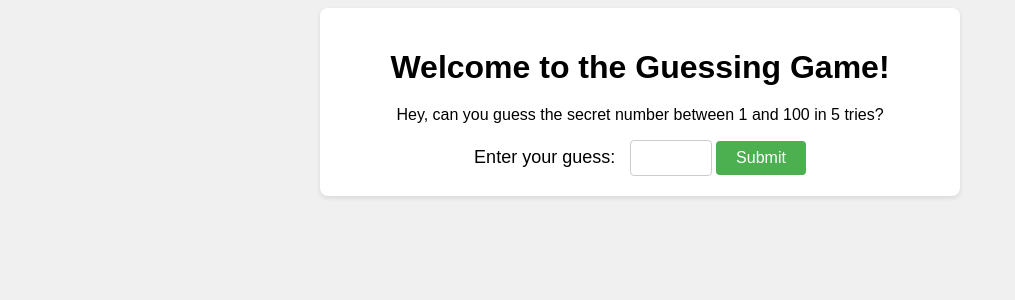
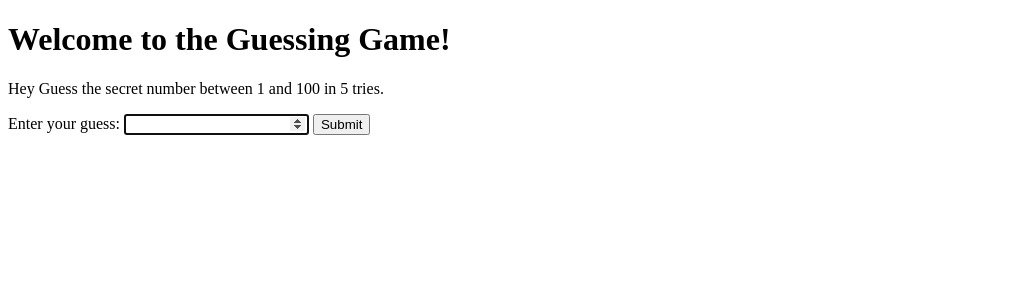
Before and after one commit to tripathimanoj/guess-no, a Flask app: page / in a window 1280 px wide. Shown: the top 300 px of the page, without its empty margins (0-1015 px from the left). Run offline with Flask 3, Linux system fonts and the light colour scheme.

Commit message:
js updated

```diff
--- a/templates/index.html
+++ b/templates/index.html
@@ -4,67 +4,20 @@
     <meta charset="UTF-8">
     <meta name="viewport" content="width=device-width, initial-scale=1.0">
     <title>Guessing Game</title>
-    <style>
-        body {
-            font-family: Arial, sans-serif;
-            background-color: #f0f0f0;
+    <script>
+        // JavaScript function to focus on the input box
+        function focusInput() {
+            document.getElementById('guess').focus();
         }
-        .container {
-            max-width: 600px;
-            margin: 0 auto;
-            padding: 20px;
-            background-color: #fff;
-            border-radius: 8px;
-            box-shadow: 0 2px 5px rgba(0,0,0,0.1);
-        }
-        h1 {
-            text-align: center;
-            margin-bottom: 20px;
-        }
-        form {
-            text-align: center;
-        }
-        label {
-            font-size: 18px;
-            margin-right: 10px;
-        }
-        input[type="number"] {
-            padding: 8px;
-            font-size: 16px;
-            border-radius: 4px;
-            border: 1px solid #ccc;
-        }
-        input[type="submit"] {
-            padding: 8px 20px;
-            font-size: 16px;
-            background-color: #4caf50;
-            color: #fff;
-            border: none;
-            border-radius: 4px;
-            cursor: pointer;
-        }
-        p {
-            text-align: center;
-            margin-top: 20px;
-            font-size: 16px;
-        }
-    </style>
+    </script>
 </head>
-<body>
-    <div class="container">
-        <h1>Welcome to the Guessing Game!</h1>
-        {% if message %}
-            <p>{{ message }}</p>
-        {% endif %}
-        <p>Hey, can you guess the secret number between 1 and 100 in {{ max_tries }} tries?</p>
-        <form action="/guess" method="post">
-            <label for="guess">Enter your guess:</label>
-            <input type="number" name="guess" id="guess" min="1" max="100" required>
-            <input type="submit" value="Submit">
-        </form>
-        {% if tries_left %}
-            <p>You have {{ tries_left }} tries left.</p>
-        {% endif %}
-    </div>
+<body onload="focusInput()"> <!-- Call the focusInput function when the page loads -->
+    <h1>Welcome to the Guessing Game!</h1>
+    <p>Hey Guess the secret number between 1 and 100 in {{ max_tries }} tries.</p>
+    <form action="/guess" method="post">
+        <label for="guess">Enter your guess: </label>
+        <input type="number" id="guess" name="guess" autofocus required> <!-- Use autofocus attribute to focus on the input box -->
+        <button type="submit">Submit</button>
+    </form>
 </body>
 </html>
```
